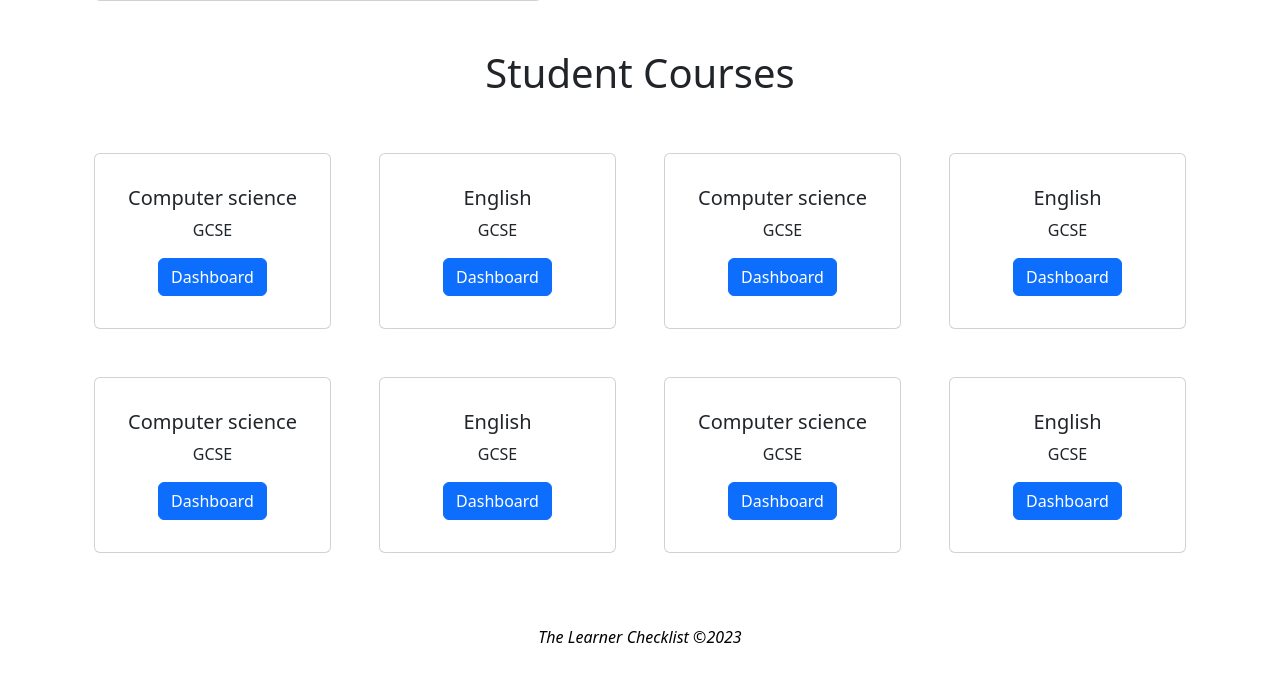
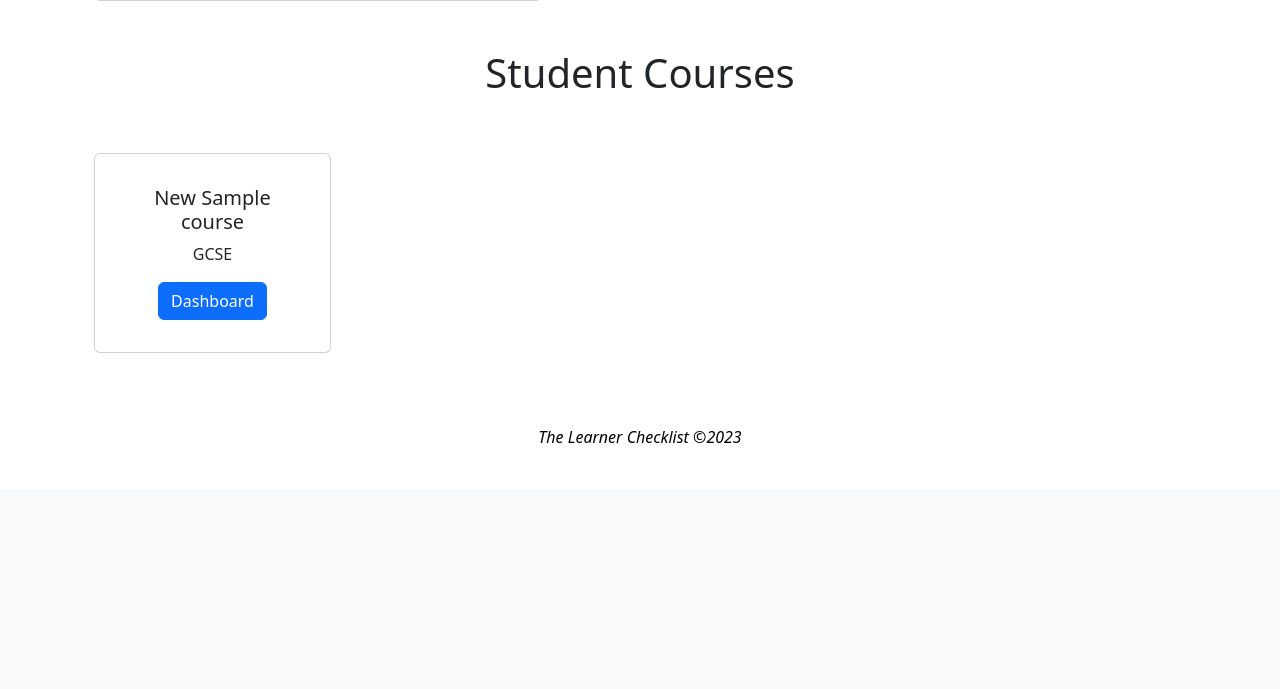
Before and after one commit to llogostevo/learner-checklist-v2, a Flask app: template templates/home.html in a window 1280 px wide. Shown: the part 687-1376 px from the top of the page. After the commit the page ends 1130 px from the top, so only its background shows below. Run offline with Flask 2, Linux system fonts and the light colour scheme; the template is opened without the code that fills it: most values are stand-ins (such as "Sample title", 1, 10 or a date in 2020); some web fonts are replaced.

Commit message:
testing jinja

```diff
--- a/app.py
+++ b/app.py
@@ -10,6 +10,7 @@ def hello_world():
                          company='PLC',
                         options =  OPTIONS,
                         courses = COURSES,
+                        teacherCourses = teacherCourses,
                         user = 'Joe Bloggs')
 
 
--- a/judgements.py
+++ b/judgements.py
@@ -5,3 +5,9 @@ OPTIONS = {
 COURSES = {
   'subjects': ['Computer Science', 'Geography', 'History', 'Science', 'Maths', 'English', 'Art', 'Technology', 'iMedia', 'French']
 }
+
+teacherCourses = {
+  '2023': ['GCSE Computer Science', 'L2 iMedia', 'A level Computer Science'],
+
+  '2024': ['GCSE Computer Science', 'L2 iMedia', 'A level Computer Science', 'CTEC IT']
+}
--- a/templates/home.html
+++ b/templates/home.html
@@ -57,17 +57,17 @@
               <a class="nav-link disabled">Exam 2023:</a>
             </li>
             <li><a class="dropdown-item" href="#">Overall</a></li>
-            <li><a class="dropdown-item" href="#">GCSE Computer Science</a></li>
-            <li><a class="dropdown-item" href="#">L2 iMedia</a></li>
-            <li><a class="dropdown-item" href="#">A level Computer Science</a></li>
+            {% for teacherCourse in teacherCourses['2023'] %}
+              <li><a class="dropdown-item" href="#">{{teacherCourse}}</a></li>
+            {% endfor %}
             <li><hr class="dropdown-divider"></li>
             <li class="nav-item">
               <a class="nav-link disabled">Exam 2024:</a>
             </li>
             <li><a class="dropdown-item" href="#">Overall</a></li>
-            <li><a class="dropdown-item" href="#">GCSE Computer Science</a></li>
-            <li><a class="dropdown-item" href="#">L2 iMedia</a></li>
-            <li><a class="dropdown-item" href="#">CTEC IT</a></li>
+            {% for teacherCourse in teacherCourses['2024'] %}
+              <li><a class="dropdown-item" href="#">{{teacherCourse}}</a></li>
+            {% endfor %}
           </ul>
         </li>
       </ul>
@@ -110,78 +110,17 @@
     <h1 class="mt-5">Student Courses</h1>
   </div>
 <!--     START COURSE CARDS -->
+    {% for course in courses['subjects'] %}
               <div class="col-sm-6 col-md-4 col-lg-3">
                 <div class="card p-3">
                   <div class="card-body">
-          <h5 class="card-title">Computer science</h5>
+                    <h5 class="card-title">New {{course}}</h5>
                     <p class="card-text">GCSE</p>
                     <a href="#" class="btn btn-primary">Dashboard</a>
                   </div>
                 </div>
               </div>
-    <div class="col-sm-6 col-md-4 col-lg-3">
-      <div class="card p-3">
-        <div class="card-body">
-          <h5 class="card-title">English</h5>
-          <p class="card-text">GCSE</p>
-          <a href="#" class="btn btn-primary">Dashboard</a>
-        </div>
-      </div>
-    </div>
-    <div class="col-sm-6 col-md-4 col-lg-3">
-      <div class="card p-3">
-        <div class="card-body">
-          <h5 class="card-title">Computer science</h5>
-          <p class="card-text">GCSE</p>
-          <a href="#" class="btn btn-primary">Dashboard</a>
-        </div>
-      </div>
-    </div>
-    <div class="col-sm-6 col-md-4 col-lg-3">
-      <div class="card p-3">
-        <div class="card-body">
-          <h5 class="card-title">English</h5>
-          <p class="card-text">GCSE</p>
-          <a href="#" class="btn btn-primary">Dashboard</a>
-        </div>
-      </div>
-    </div>
-    <div class="col-sm-6 col-md-4 col-lg-3">
-      <div class="card p-3">
-        <div class="card-body">
-          <h5 class="card-title">Computer science</h5>
-          <p class="card-text">GCSE</p>
-          <a href="#" class="btn btn-primary">Dashboard</a>
-        </div>
-      </div>
-    </div>
-    <div class="col-sm-6 col-md-4 col-lg-3">
-      <div class="card p-3">
-        <div class="card-body">
-          <h5 class="card-title">English</h5>
-          <p class="card-text">GCSE</p>
-          <a href="#" class="btn btn-primary">Dashboard</a>
-        </div>
-      </div>
-    </div>
-    <div class="col-sm-6 col-md-4 col-lg-3">
-      <div class="card p-3">
-        <div class="card-body">
-          <h5 class="card-title">Computer science</h5>
-          <p class="card-text">GCSE</p>
-          <a href="#" class="btn btn-primary">Dashboard</a>
-        </div>
-      </div>
-    </div>
-    <div class="col-sm-6 col-md-4 col-lg-3">
-      <div class="card p-3">
-        <div class="card-body">
-          <h5 class="card-title">English</h5>
-          <p class="card-text">GCSE</p>
-          <a href="#" class="btn btn-primary">Dashboard</a>
-        </div>
-      </div>
-    </div>
+            {% endfor %}
 
 <!--     END COURSE CARDS -->
 </div>
```
Lines whose indentation alone changed are shown as unchanged.
